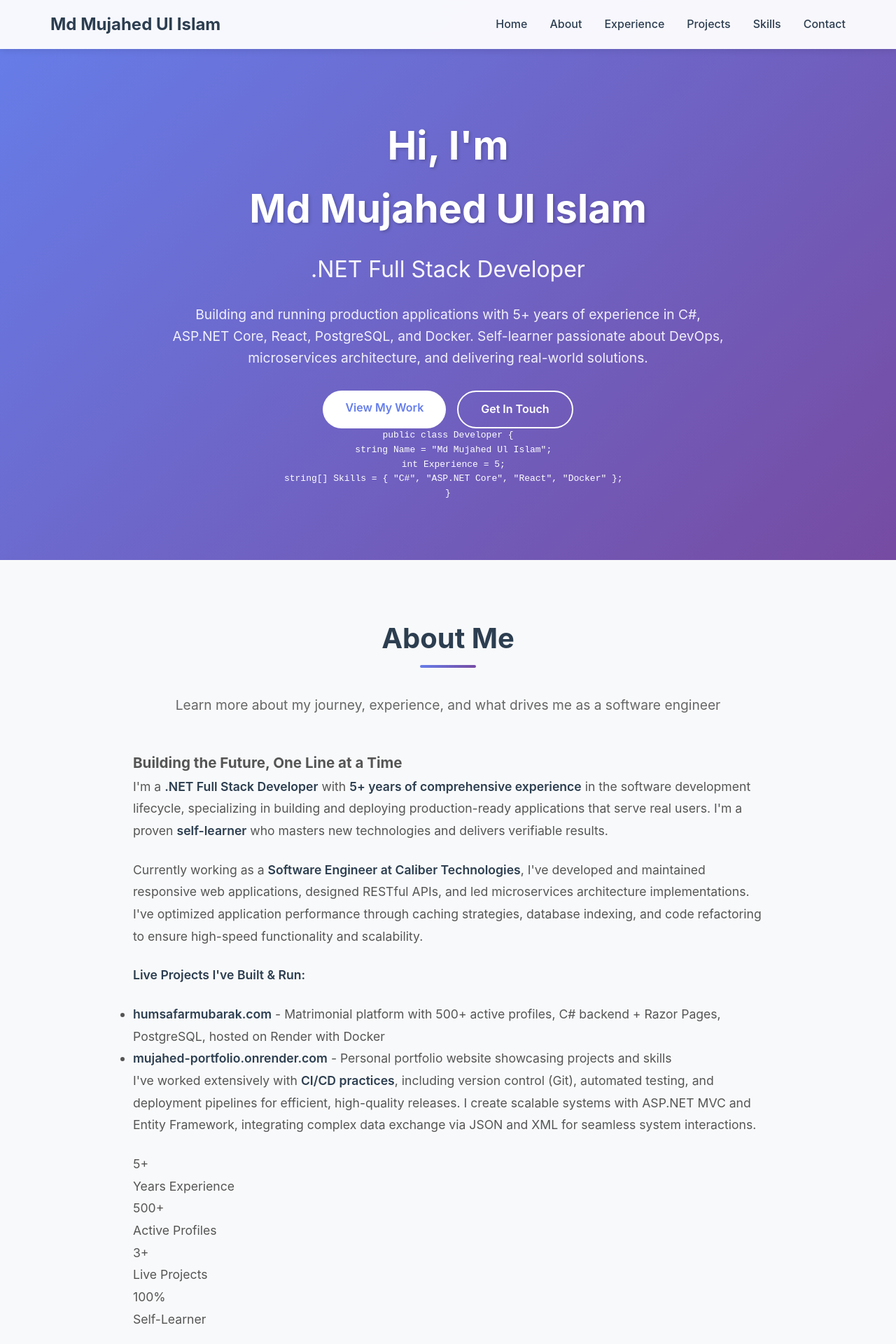
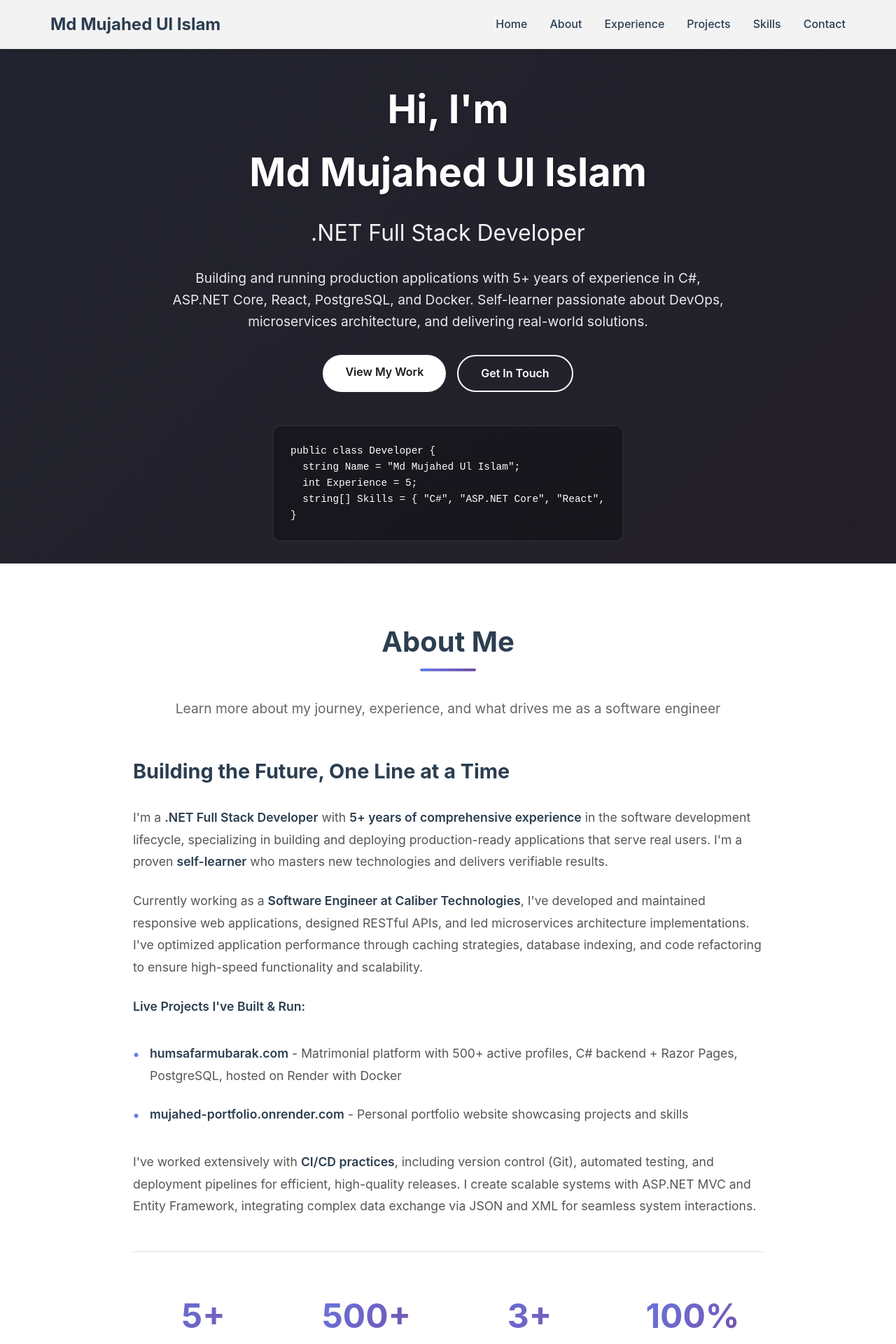
Before and after one commit to Mujahed032/ReactUi, a React (Create React App) app: page / in a window 1280 px wide. Shown: the top 1920 px of the page at 70% size. Built offline with nearby package versions, Linux system fonts and the light colour scheme.

Commit message:
Updated the UI
Updated the UI

```diff
--- a/src/components/About.css
+++ b/src/components/About.css
@@ -1,6 +1,6 @@
 .about {
   padding: 5rem 0;
-  background: #f8f9fa;
+  background: white;
 }
 
 .container {
@@ -59,6 +59,66 @@
   text-decoration: underline;
 }
 
+.about-heading {
+  font-size: 1.8rem;
+  font-weight: 700;
+  color: #2c3e50;
+  margin-bottom: 1.5rem;
+  margin-top: 2rem;
+}
+
+.about-projects-list {
+  list-style: none;
+  padding: 0;
+  margin: 1.5rem 0;
+}
+
+.about-projects-list li {
+  padding: 0.75rem 0;
+  padding-left: 1.5rem;
+  position: relative;
+  line-height: 1.8;
+  color: #555;
+}
+
+.about-projects-list li::before {
+  content: '•';
+  position: absolute;
+  left: 0;
+  color: #667eea;
+  font-weight: bold;
+  font-size: 1.2rem;
+}
+
+.about-stats {
+  display: grid;
+  grid-template-columns: repeat(auto-fit, minmax(200px, 1fr));
+  gap: 2rem;
+  margin-top: 3rem;
+  padding-top: 3rem;
+  border-top: 2px solid #e9ecef;
+}
+
+.stat-item {
+  text-align: center;
+}
+
+.stat-number {
+  font-size: 3rem;
+  font-weight: 700;
+  background: linear-gradient(135deg, #667eea 0%, #764ba2 100%);
+  -webkit-background-clip: text;
+  -webkit-text-fill-color: transparent;
+  background-clip: text;
+  margin-bottom: 0.5rem;
+}
+
+.stat-label {
+  font-size: 1.1rem;
+  color: #666;
+  font-weight: 500;
+}
+
 @media (max-width: 768px) {
   .about {
     padding: 3rem 0;
@@ -82,6 +142,17 @@
   .about-content p {
     margin-bottom: 1.2rem;
   }
+
+  .about-stats {
+    grid-template-columns: repeat(2, 1fr);
+    gap: 1.5rem;
+    margin-top: 2rem;
+    padding-top: 2rem;
+  }
+
+  .stat-number {
+    font-size: 2.5rem;
+  }
 }
 
 @media (max-width: 480px) {
@@ -101,4 +172,17 @@
   .about-content {
     font-size: 0.95rem;
   }
+
+  .about-stats {
+    grid-template-columns: repeat(2, 1fr);
+    gap: 1rem;
+  }
+
+  .stat-number {
+    font-size: 2rem;
+  }
+
+  .stat-label {
+    font-size: 0.9rem;
+  }
 }
--- a/src/components/Contact.css
+++ b/src/components/Contact.css
@@ -1,22 +1,22 @@
 .contact {
   padding: 5rem 0;
-  background: linear-gradient(135deg, #667eea 0%, #764ba2 100%);
-  color: white;
+  background: #f8f9fa;
+  color: #2c3e50;
 }
 
 .contact .section-title {
-  color: white;
+  color: #2c3e50;
 }
 
 .contact .section-title::after {
-  background: white;
+  background: linear-gradient(135deg, #667eea 0%, #764ba2 100%);
 }
 
 .contact-content {
-  max-width: 1000px;
+  max-width: 1200px;
   margin: 0 auto;
   display: grid;
-  grid-template-columns: 1fr 1fr;
+  grid-template-columns: 1fr 1.5fr;
   gap: 3rem;
 }
 
@@ -38,18 +38,18 @@
 }
 
 .contact-item a {
-  color: white;
+  color: #667eea;
   text-decoration: none;
-  transition: opacity 0.3s ease;
+  transition: color 0.3s ease;
 }
 
 .contact-item a:hover {
-  opacity: 0.8;
+  color: #764ba2;
   text-decoration: underline;
 }
 
 .contact-item span {
-  color: rgba(255, 255, 255, 0.9);
+  color: #555;
 }
 
 .contact-links h3 {
@@ -64,20 +64,69 @@
 }
 
 .social-link {
-  background: rgba(255, 255, 255, 0.2);
-  color: white;
+  background: white;
+  color: #667eea;
   padding: 1rem 1.5rem;
   border-radius: 10px;
   text-decoration: none;
   font-weight: 600;
   transition: all 0.3s ease;
   text-align: center;
-  backdrop-filter: blur(10px);
+  border: 2px solid #e9ecef;
+  display: block;
 }
 
 .social-link:hover {
-  background: rgba(255, 255, 255, 0.3);
+  background: linear-gradient(135deg, #667eea 0%, #764ba2 100%);
+  color: white;
   transform: translateX(5px);
+  border-color: transparent;
+}
+
+.contact-form-container {
+  background: white;
+  padding: 2.5rem;
+  border-radius: 15px;
+  box-shadow: 0 4px 6px rgba(0, 0, 0, 0.1);
+}
+
+.contact-form {
+  display: flex;
+  flex-direction: column;
+  gap: 1.5rem;
+}
+
+.form-group {
+  display: flex;
+  flex-direction: column;
+  gap: 0.5rem;
+}
+
+.form-group label {
+  font-weight: 600;
+  color: #2c3e50;
+  font-size: 0.95rem;
+}
+
+.form-group input,
+.form-group textarea {
+  padding: 0.75rem;
+  border: 2px solid #e9ecef;
+  border-radius: 8px;
+  font-size: 1rem;
+  font-family: inherit;
+  transition: border-color 0.3s ease;
+}
+
+.form-group input:focus,
+.form-group textarea:focus {
+  outline: none;
+  border-color: #667eea;
+}
+
+.form-group textarea {
+  resize: vertical;
+  min-height: 120px;
 }
 
 @media (max-width: 768px) {
@@ -110,6 +159,10 @@
   .social-link {
     padding: 0.9rem 1.2rem;
     font-size: 0.95rem;
+  }
+
+  .contact-form-container {
+    padding: 1.5rem;
   }
 }
 
@@ -147,4 +200,8 @@
     padding: 0.8rem 1rem;
     font-size: 0.9rem;
   }
+
+  .contact-form-container {
+    padding: 1.2rem;
+  }
 }
--- a/src/components/Education.css
+++ b/src/components/Education.css
@@ -1,6 +1,6 @@
 .education {
   padding: 5rem 0;
-  background: white;
+  background: #f8f9fa;
 }
 
 .education-item {
--- a/src/components/Experience.css
+++ b/src/components/Experience.css
@@ -84,6 +84,24 @@
   font-weight: bold;
 }
 
+.experience-technologies {
+  display: flex;
+  flex-wrap: wrap;
+  gap: 0.5rem;
+  margin-top: 1.5rem;
+  padding-top: 1.5rem;
+  border-top: 1px solid #e9ecef;
+}
+
+.experience-technologies .tech-tag {
+  background: linear-gradient(135deg, #667eea 0%, #764ba2 100%);
+  color: white;
+  padding: 0.4rem 0.8rem;
+  border-radius: 20px;
+  font-size: 0.85rem;
+  font-weight: 500;
+}
+
 @media (max-width: 768px) {
   .experience {
     padding: 3rem 0;
--- a/src/components/Hero.css
+++ b/src/components/Hero.css
@@ -3,10 +3,23 @@
   display: flex;
   align-items: center;
   justify-content: center;
-  background: linear-gradient(135deg, #667eea 0%, #764ba2 100%);
+  background: #1a1a1a;
   color: white;
   padding-top: 80px;
   text-align: center;
+  position: relative;
+  overflow: hidden;
+}
+
+.hero::before {
+  content: '';
+  position: absolute;
+  top: 0;
+  left: 0;
+  right: 0;
+  bottom: 0;
+  background: linear-gradient(135deg, rgba(102, 126, 234, 0.1) 0%, rgba(118, 75, 162, 0.1) 100%);
+  z-index: 0;
 }
 
 .hero-container {
@@ -17,6 +30,8 @@
 
 .hero-content {
   animation: fadeInUp 1s ease;
+  position: relative;
+  z-index: 1;
 }
 
 .hero-name {
@@ -59,12 +74,13 @@
 
 .btn-primary {
   background: white;
-  color: #667eea;
+  color: #1a1a1a;
 }
 
 .btn-primary:hover {
   transform: translateY(-2px);
-  box-shadow: 0 10px 25px rgba(0, 0, 0, 0.2);
+  box-shadow: 0 10px 25px rgba(255, 255, 255, 0.2);
+  background: #f0f0f0;
 }
 
 .btn-secondary {
@@ -75,8 +91,29 @@
 
 .btn-secondary:hover {
   background: white;
-  color: #667eea;
+  color: #1a1a1a;
   transform: translateY(-2px);
+}
+
+.hero-code {
+  margin-top: 3rem;
+  text-align: left;
+  max-width: 500px;
+  margin-left: auto;
+  margin-right: auto;
+  background: rgba(0, 0, 0, 0.3);
+  padding: 1.5rem;
+  border-radius: 10px;
+  border: 1px solid rgba(255, 255, 255, 0.1);
+}
+
+.hero-code pre {
+  margin: 0;
+  color: #fff;
+  font-family: 'Courier New', monospace;
+  font-size: 0.9rem;
+  line-height: 1.6;
+  overflow-x: auto;
 }
 
 @keyframes fadeInUp {
--- a/src/components/Projects.css
+++ b/src/components/Projects.css
@@ -1,6 +1,6 @@
 .projects {
   padding: 5rem 0;
-  background: #f8f9fa;
+  background: white;
 }
 
 .projects-grid {
@@ -69,6 +69,29 @@
   font-weight: 500;
 }
 
+.project-features {
+  list-style: none;
+  padding: 0;
+  margin: 1rem 0 1.5rem;
+}
+
+.project-features li {
+  padding: 0.5rem 0;
+  padding-left: 1.5rem;
+  position: relative;
+  line-height: 1.6;
+  color: #555;
+  font-size: 0.95rem;
+}
+
+.project-features li::before {
+  content: '✓';
+  position: absolute;
+  left: 0;
+  color: #667eea;
+  font-weight: bold;
+}
+
 @media (max-width: 768px) {
   .projects {
     padding: 3rem 0;
--- a/src/components/Projects.js
+++ b/src/components/Projects.js
@@ -18,14 +18,14 @@ const Projects = () => {
       ]
     },
     {
-      name: 'RevalReason',
-      description: 'A high-performance, dynamically functional system built on .NET 6, following a robust three-tier architecture for scalability. ADO.NET efficiently manages database interactions, Serilog ensures comprehensive logging, and dynamic functionalities cater to evolving requirements. Key features include modular architecture, detailed pagination support, and adherence to industry best practices.',
-      technologies: ['.NET 6', 'ADO.NET', 'Serilog', 'Three-Tier Architecture', 'C#'],
+      name: 'CoreFlow',
+      description: 'ADO.NET efficiently manages database interactions, Serilog ensures comprehensive logging, and dynamic functionalities cater to evolving requirements. This ASP.NET Core-based system excels in handling dynamic data processing, encapsulating core business logic, and implementing structured logging. Key features include a modular three-tier architecture, detailed pagination support, and adherence to industry best practices. The RevalReason project, built on .NET 6, follows a robust three-tier architecture for scalability - a high-performance, dynamically functional system designed for optimal management and maintenance.',
+      technologies: ['.NET 6', 'ADO.NET', 'Serilog', 'Three-Tier Architecture', 'ASP.NET Core', 'C#'],
       features: [
         'Three-tier architecture',
         'Comprehensive logging with Serilog',
         'Dynamic data processing',
-        'Optimized database interactions',
+        'Optimized database interactions with ADO.NET',
         'Modular design',
         'Pagination support'
       ]
--- a/src/components/Skills.css
+++ b/src/components/Skills.css
@@ -1,6 +1,6 @@
 .skills {
   padding: 5rem 0;
-  background: white;
+  background: #f8f9fa;
 }
 
 .section-subtitle {
@@ -19,19 +19,35 @@
 }
 
 .skill-item {
-  background: linear-gradient(135deg, #667eea 0%, #764ba2 100%);
-  color: white;
+  background: white;
+  color: #2c3e50;
   padding: 1.5rem;
   border-radius: 10px;
   text-align: center;
   font-weight: 600;
   transition: all 0.3s ease;
-  box-shadow: 0 4px 6px rgba(0, 0, 0, 0.1);
+  box-shadow: 0 2px 8px rgba(0, 0, 0, 0.1);
+  border: 1px solid #e9ecef;
+  display: flex;
+  align-items: center;
+  justify-content: center;
+  gap: 0.5rem;
+  flex-direction: column;
+}
+
+.skill-emoji {
+  font-size: 2rem;
+  margin-bottom: 0.5rem;
+}
+
+.skill-name {
+  font-size: 0.95rem;
 }
 
 .skill-item:hover {
   transform: translateY(-5px);
-  box-shadow: 0 8px 15px rgba(0, 0, 0, 0.2);
+  box-shadow: 0 8px 20px rgba(102, 126, 234, 0.2);
+  border-color: #667eea;
 }
 
 @media (max-width: 768px) {
@@ -59,6 +75,10 @@
     padding: 1rem 0.75rem;
     font-size: 0.9rem;
   }
+
+  .skill-emoji {
+    font-size: 1.5rem;
+  }
 }
 
 @media (max-width: 480px) {
@@ -79,4 +99,12 @@
     padding: 0.9rem 0.5rem;
     font-size: 0.85rem;
   }
+
+  .skill-emoji {
+    font-size: 1.3rem;
+  }
+
+  .skill-name {
+    font-size: 0.8rem;
+  }
 }
--- a/src/index.css
+++ b/src/index.css
@@ -13,6 +13,7 @@ body {
   -moz-osx-font-smoothing: grayscale;
   color: #2c3e50;
   line-height: 1.6;
+  background: #ffffff;
 }
 
 code {
```
